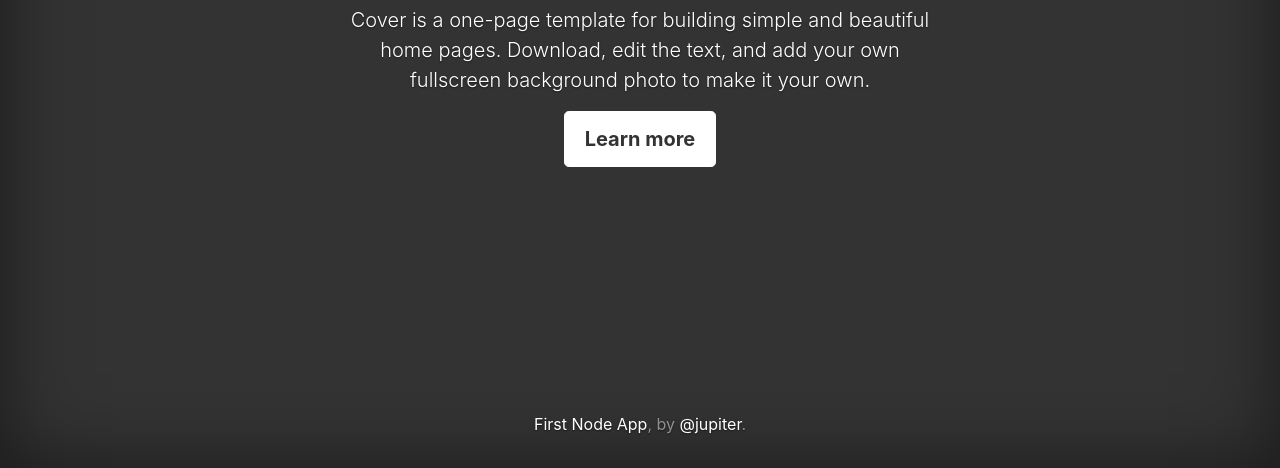
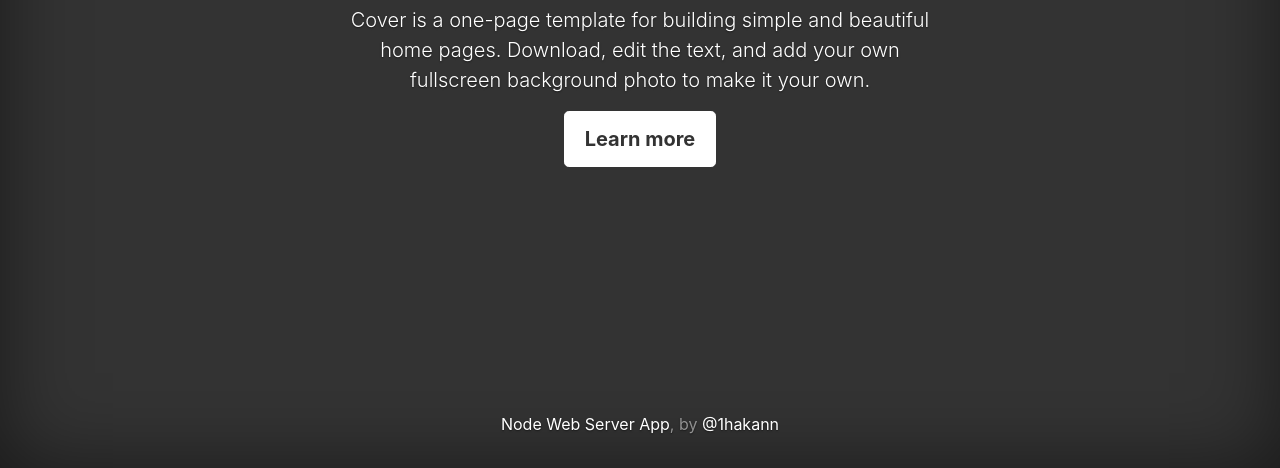
Before and after one commit to 1hakann/01-node-web-server, a website: page index.html in a window 1280 px wide. Shown: the part 332-800 px from the top of the page. Drawn offline with nearby package versions, Linux system fonts and the light colour scheme.

Commit message:
WS-001_Page has been produced..

```diff
--- a/index.html
+++ b/index.html
@@ -31,7 +31,7 @@
 
       <footer class="mastfoot mt-auto">
         <div class="inner">
-          <p> <a href="https://github.com/1hakann/">First Node App</a>, by <a href="https://idealokur.com">@jupiter</a>.</p>
+          <p> <a href="https://github.com/1hakann/">Node Web Server App</a>, by <a href="https://idealokur.com">@1hakann</a></p>
         </div>
       </footer>
     </div>
```
